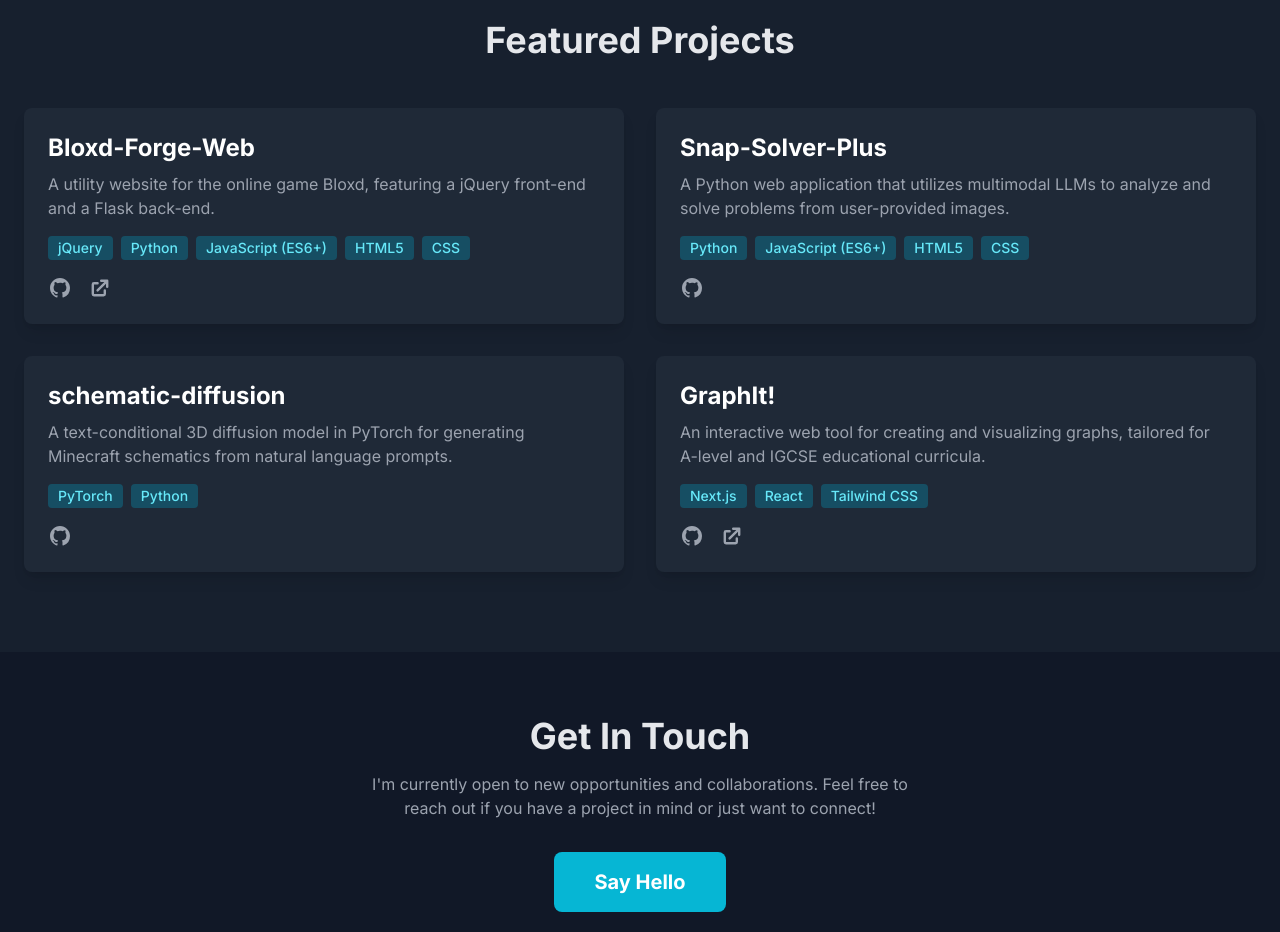
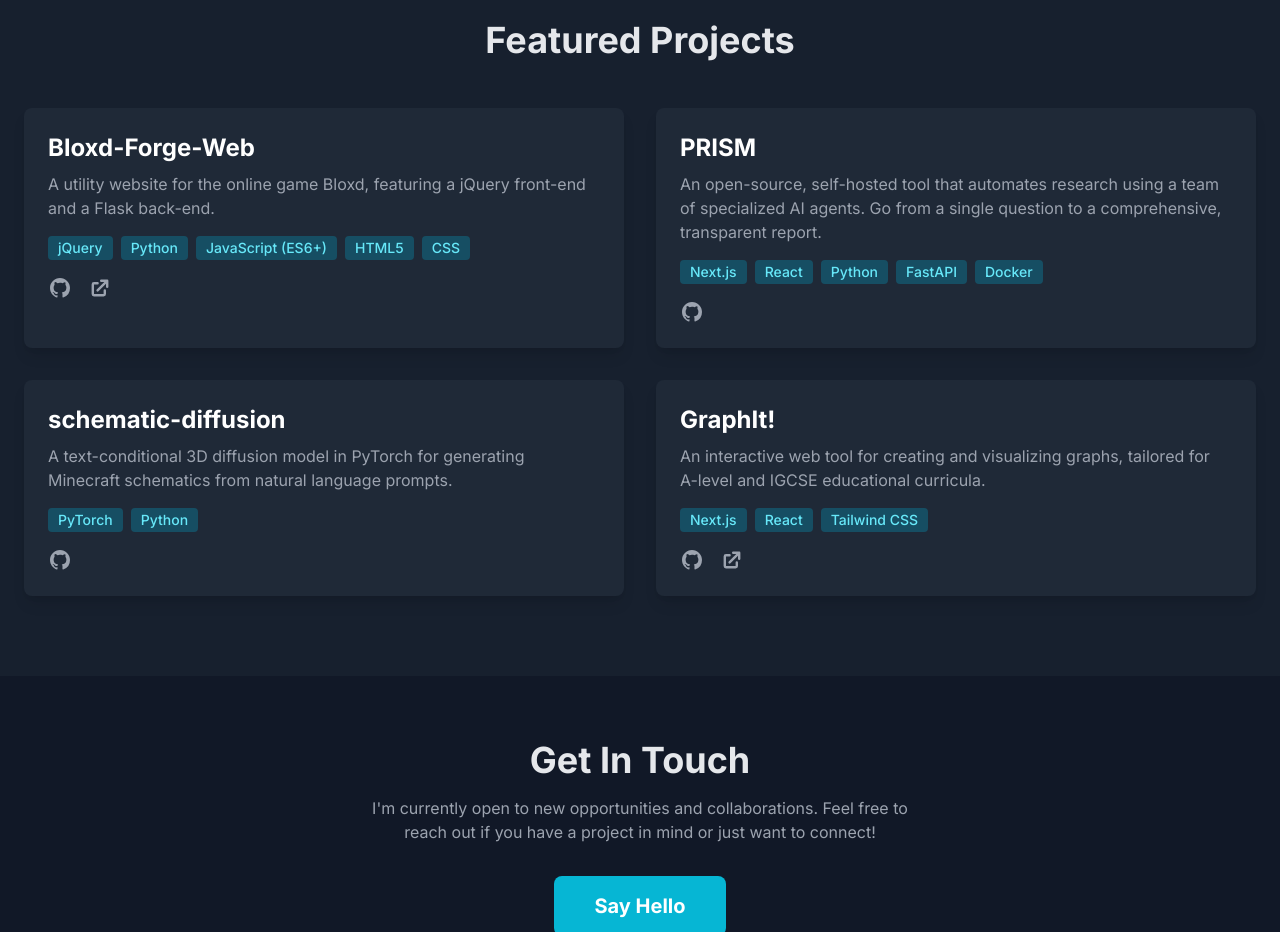
Before and after one commit to KHROTU/KHROTU.github.io, a plain HTML site: page index.html in a window 1280 px wide. Shown: the part 2940-3872 px from the top of the page. Drawn offline with nearby package versions, Linux system fonts and the light colour scheme.

Commit message:
Update index.html

```diff
--- a/index.html
+++ b/index.html
@@ -140,18 +140,19 @@
                     </div>
                     <div class="bg-gray-800 rounded-lg overflow-hidden shadow-lg">
                         <div class="p-6">
-                            <h3 class="text-2xl font-bold mb-2 text-white">Snap-Solver-Plus</h3>
+                            <h3 class="text-2xl font-bold mb-2 text-white">PRISM</h3>
                             <p class="text-gray-400 mb-4">
-                                A Python web application that utilizes multimodal LLMs to analyze and solve problems from user-provided images.
+                                An open-source, self-hosted tool that automates research using a team of specialized AI agents. Go from a single question to a comprehensive, transparent report.
                             </p>
                             <div class="flex flex-wrap gap-2 mb-4">
+                                <span class="bg-cyan-900 text-cyan-300 text-sm font-medium px-2.5 py-0.5 rounded">Next.js</span>
+                                <span class="bg-cyan-900 text-cyan-300 text-sm font-medium px-2.5 py-0.5 rounded">React</span>
                                 <span class="bg-cyan-900 text-cyan-300 text-sm font-medium px-2.5 py-0.5 rounded">Python</span>
-                                <span class="bg-cyan-900 text-cyan-300 text-sm font-medium px-2.5 py-0.5 rounded">JavaScript (ES6+)</span>
-                                <span class="bg-cyan-900 text-cyan-300 text-sm font-medium px-2.5 py-0.5 rounded">HTML5</span>
-                                <span class="bg-cyan-900 text-cyan-300 text-sm font-medium px-2.5 py-0.5 rounded">CSS</span>
+                                <span class="bg-cyan-900 text-cyan-300 text-sm font-medium px-2.5 py-0.5 rounded">FastAPI</span>
+                                <span class="bg-cyan-900 text-cyan-300 text-sm font-medium px-2.5 py-0.5 rounded">Docker</span>
                             </div>
                             <div class="flex items-center space-x-4">
-                                <a href="https://github.com/KHROTU/Snap-Solver-Plus" target="_blank" class="text-gray-400 hover:text-white transition-colors duration-300">
+                                <a href="https://github.com/KHROTU/prism" target="_blank" class="text-gray-400 hover:text-white transition-colors duration-300">
                                     <svg class="w-6 h-6" fill="currentColor" viewBox="0 0 24 24" aria-hidden="true"><path fill-rule="evenodd" d="M12 2C6.477 2 2 6.477 2 12c0 4.418 2.865 8.168 6.839 9.492.5.092.682-.217.682-.482 0-.237-.009-.868-.014-1.703-2.782.605-3.369-1.343-3.369-1.343-.454-1.158-1.11-1.466-1.11-1.466-.908-.62.069-.608.069-.608 1.003.07 1.531 1.032 1.531 1.032.892 1.53 2.341 1.088 2.91.832.092-.647.35-1.088.636-1.338-2.22-.253-4.555-1.113-4.555-4.951 0-1.093.39-1.988 1.031-2.688-.103-.253-.446-1.272.098-2.65 0 0 .84-.27 2.75 1.026A9.564 9.564 0 0112 6.844c.85.004 1.705.115 2.504.337 1.909-1.296 2.747-1.027 2.747-1.027.546 1.379.203 2.398.1 2.651.64.7 1.03 1.595 1.03 2.688 0 3.848-2.338 4.695-4.566 4.943.359.309.678.92.678 1.855 0 1.338-.012 2.419-.012 2.747 0 .268.18.58.688.482A10.001 10.001 0 0022 12c0-5.523-4.477-10-10-10z" clip-rule="evenodd" /></svg>
                                 </a>
                             </div>
```
